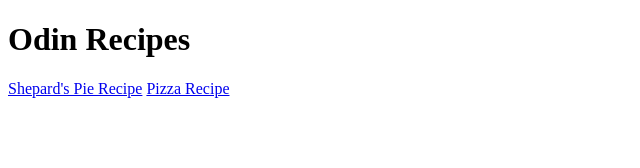
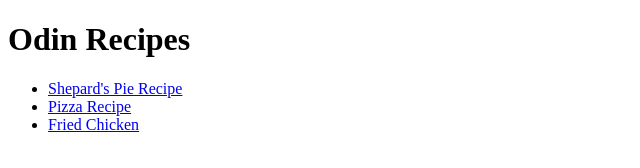
Before and after one commit to PaulieS9/odin-recipes, a plain HTML site: page index.html in a window 1280 px wide. Shown: the whole page, without its empty margins (0-640 px from the left). Drawn offline with Linux system fonts and the light colour scheme.

Commit message:
Updated README

```diff
--- a/index.html
+++ b/index.html
@@ -7,7 +7,10 @@
 
     <body>
         <h1>Odin Recipes</h1>
-        <a href="recipes/shepards-pie.html">Shepard's Pie Recipe</a>
-        <a href="recipes/pizza.html">Pizza Recipe</a>
+        <ul>
+            <li><a href="recipes/shepards-pie.html">Shepard's Pie Recipe</a></li>
+            <li><a href="recipes/pizza.html">Pizza Recipe</a></li>
+            <li><a href="recipes/fried-chicken.html">Fried Chicken</a></li>
+        </ul>
     </body>
 </html>
```
Also changed, not shown: 1 other file.
